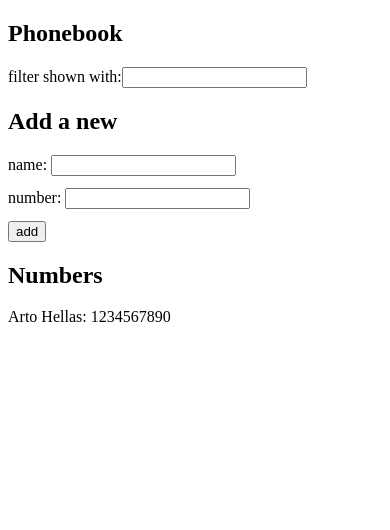
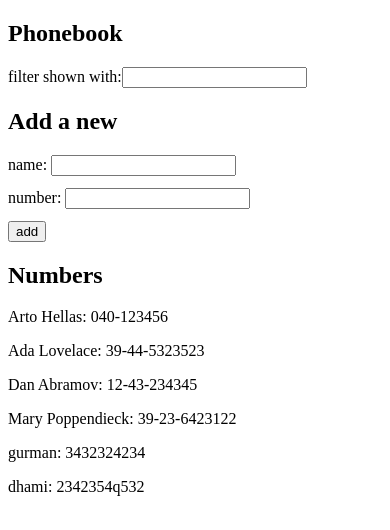
Before and after one commit to GurmanDhami05/fullstackOpenUH, a React (Vite) app in the folder 2/phonebook/: page / in a window 390 px wide. Shown: the top 530 px of the page. Built offline with nearby package versions, Linux system fonts and the light colour scheme; data requests are answered from the project's data file.

Commit message:
add exercies 2.11 phonebook step 6

```diff
--- /dev/null
+++ b/2/phonebook/db.json
@@ -0,0 +1,35 @@
+{
+  "persons": [
+    {
+      "name": "Arto Hellas",
+      "number": "040-123456",
+      "id": "1"
+    },
+    {
+      "name": "Ada Lovelace",
+      "number": "39-44-5323523",
+      "id": "2"
+    },
+    {
+      "name": "Dan Abramov",
+      "number": "12-43-234345",
+      "id": "3"
+    },
+    {
+      "name": "Mary Poppendieck",
+      "number": "39-23-6423122",
+      "id": "4"
+    },
+    {
+      "name": "gurman",
+      "id": "QxAqXkKGIAE",
+      "number": "3432324234"
+    },
+    {
+      "name": "dhami",
+      "id": "ONUnMEeMqDk",
+      "number": "2342354q532"
+    }
+  ],
+  "$schema": "./node_modules/json-server/schema.json"
+}
--- a/2/phonebook/package.json
+++ b/2/phonebook/package.json
@@ -10,6 +10,7 @@
     "preview": "vite preview"
   },
   "dependencies": {
+    "axios": "^1.20.0",
     "react": "^19.2.8",
     "react-dom": "^19.2.8"
   },
--- a/2/phonebook/src/App.jsx
+++ b/2/phonebook/src/App.jsx
@@ -1,4 +1,5 @@
-import { useState } from "react";
+import { useState, useEffect } from "react";
+import axios from "axios";
 
 const Filter = ({ value, onChange }) => {
   return (
@@ -25,9 +26,11 @@
       id: String(persons.length + 1),
       number: newNumber,
     };
-    setPersons(persons.concat(personObj));
-    setNewName("");
-    setNewNumber("");
+    axios.post("http://localhost:3001/persons", personObj).then((res) => {
+      setPersons(persons.concat(personObj));
+      setNewName("");
+      setNewNumber("");
+    });
   };
   return (
     <form onSubmit={handleSubmit}>
@@ -66,11 +69,14 @@
 };
 
 const App = () => {
-  const [persons, setPersons] = useState([
-    { name: "Arto Hellas", id: "1", number: "1234567890" },
-  ]);
+  const [persons, setPersons] = useState([]);
+  const [search, setSearch] = useState("");
 
-  const [search, setSearch] = useState("");
+  useEffect(() => {
+    axios.get("http://localhost:3001/persons").then((res) => {
+      setPersons(res.data);
+    });
+  }, []);
 
   const filteredPerson = persons.filter((person) => {
     return person.name.toLowerCase().includes(search.toLowerCase());
```
Also changed, not shown: 1 other file (tests, documents, lock files or other folders).
